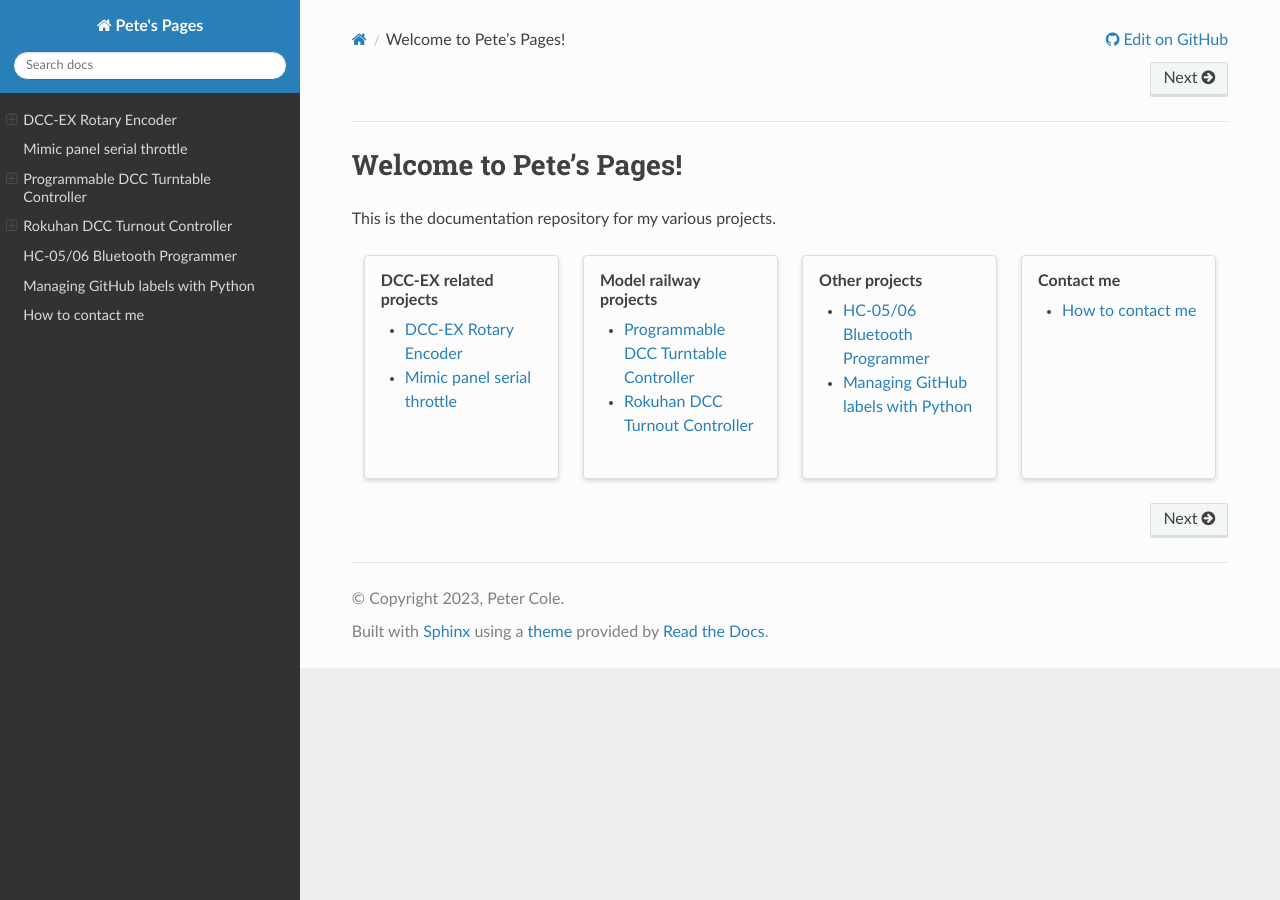
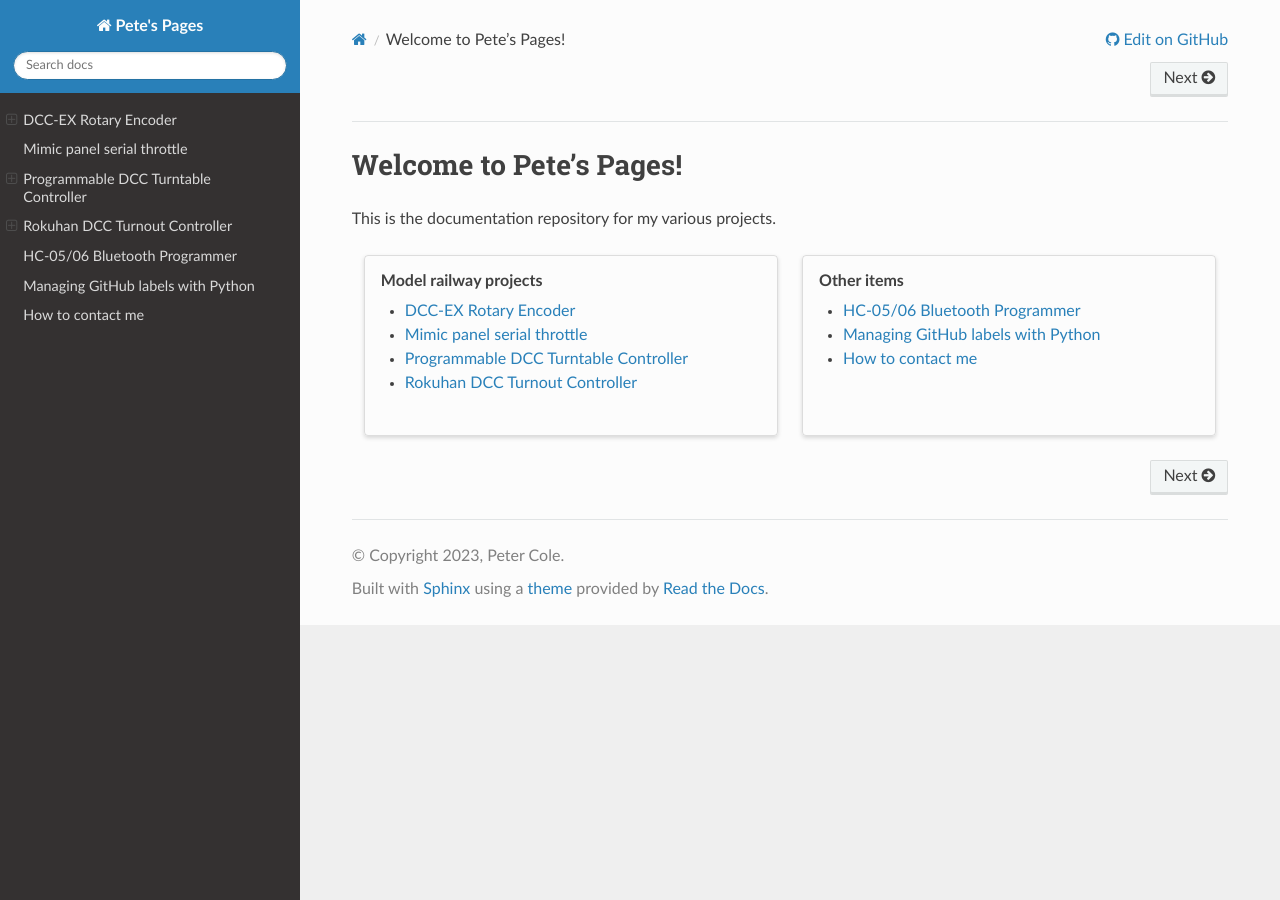
Before and after one commit to peteGSX/petegsx.github.io, a Sphinx documentation site: the page built from docs/index.rst, in a window 1280 px wide. Built offline with Sphinx 7.4.7 and the Read the Docs theme 2.0.0, drawn with Linux system fonts in a browser that asks for light colours.

Commit message:
Clean up design on front page

```diff
--- a/docs/conf.py
+++ b/docs/conf.py
@@ -34,8 +34,6 @@ extensions = [
     'sphinxcontrib.spelling',
     'sphinx.ext.todo',
     'sphinx_sitemap',
-    'ablog',
-    'sphinx.ext.intersphinx',
     'sphinx_design',
 ]
 
--- a/docs/index.rst
+++ b/docs/index.rst
@@ -3,36 +3,24 @@ Welcome to Pete's Pages!
 
 This is the documentation repository for my various projects.
 
-.. grid:: 4
+.. grid:: 1 1 2 2
   :gutter: 1 2 3 4
 
-  .. grid-item-card:: DCC-EX related projects
+  .. grid-item-card:: Model railway projects
 
     .. toctree::
       :maxdepth: 1
 
       rotary-encoder/overview
       serial-throttle/index
-
-  .. grid-item-card:: Model railway projects
-
-    .. toctree::
-      :maxdepth: 1
-
       turntable-controller/index
       rokuhan-turnout-control/index
 
-  .. grid-item-card:: Other projects
+  .. grid-item-card:: Other items
 
     .. toctree::
       :maxdepth: 1
 
       bluetooth-programmer/index
       manage-github-labels/index
-
-  .. grid-item-card:: Contact me
-
-    .. toctree::
-      :maxdepth: 1
-
       contact
```
Also changed, not shown: 1 other file.
